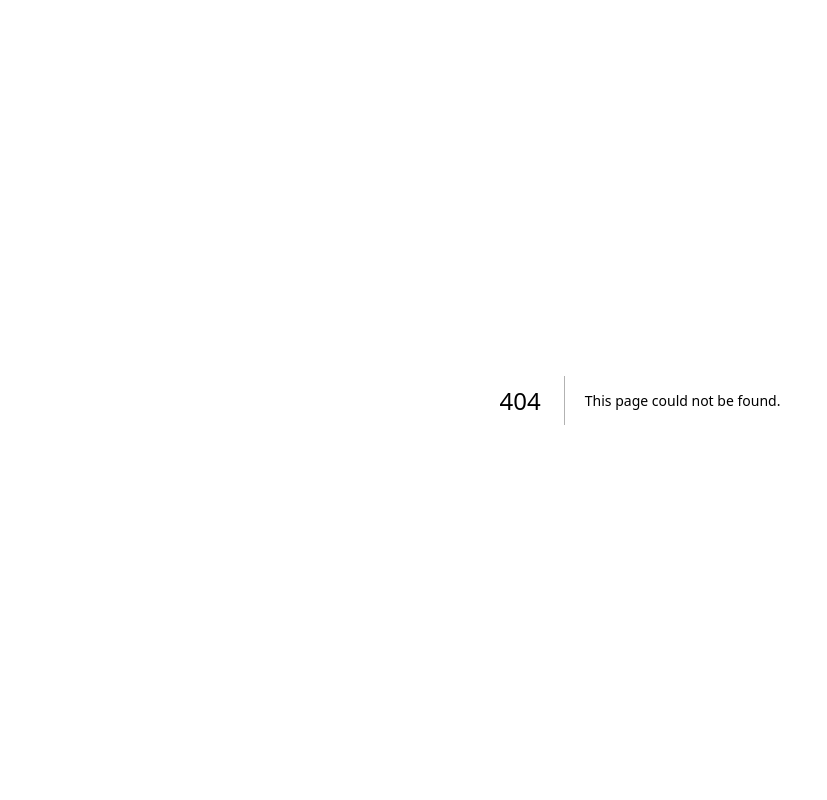
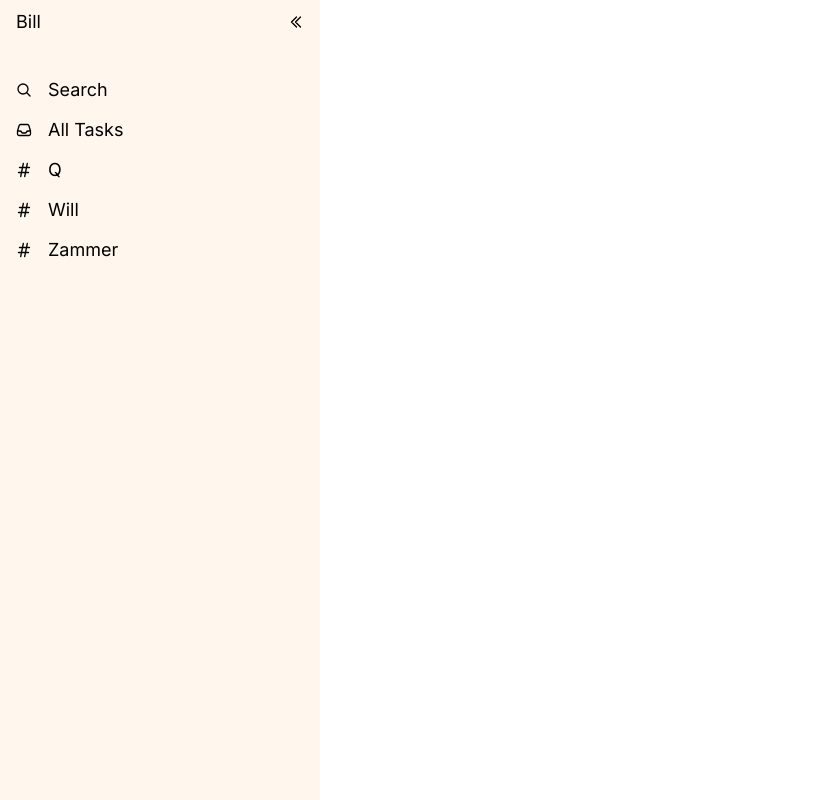
Before and after one commit to hectarescraps/To-Do-List, a Next.js app: page /dashboard in a window 1280 px wide. Before the commit this address had no page. Shown: the whole page, without its empty margins (0-827 px from the left). Built offline with nearby package versions, Linux system fonts and the light colour scheme.

Commit message:
"Barebones side nav and task container functionality"

```diff
--- /dev/null
+++ b/app/all/page.tsx
@@ -0,0 +1,3 @@
+export default function Page() {
+  return <h1>{"Bill is confused"}</h1>;
+}
--- /dev/null
+++ b/app/dashboard/page.tsx
@@ -0,0 +1,5 @@
+import SideNav from "@/app/ui/sidenav";
+
+export default function Page() {
+  return <SideNav userName="Bill" projects={["Q", "Will", "Zammer"]} />;
+}
--- a/app/globals.css
+++ b/app/globals.css
@@ -3,5 +3,5 @@
 @tailwind utilities;
 
 :root {
-  --background-colr: #f2efed;
+  background-color: white;
 }
--- a/app/page.tsx
+++ b/app/page.tsx
@@ -1,5 +1,5 @@
-import { Bubble } from "@/app/ui/tasks";
+import { TaskContainer } from "@/app/ui/tasks";
 
 export default function Home() {
-  return Bubble({ title: "To Do's", dueDate: "2/3", project: "Stersonal" });
+  return <TaskContainer title="To Do's" dueDate="July 5" project="Stersonal" />;
 }
--- /dev/null
+++ b/app/ui/sidenav.tsx
@@ -0,0 +1,52 @@
+import {
+  ChevronDoubleLeftIcon,
+  MagnifyingGlassIcon,
+  InboxIcon,
+  HashtagIcon,
+} from "@heroicons/react/24/outline";
+
+export default function SideNav({
+  userName,
+  projects,
+}: {
+  userName: string;
+  projects: string[];
+}) {
+  return (
+    <div
+      className="h-screen w-1/4 flex-col grid-rows-2 bg-orange-50"
+      id="nav__container"
+    >
+      <div
+        className="flex flex-grow-0 justify-between items-center pt-2"
+        id="top__row"
+      >
+        <h1 className="ml-4 text-lg">{userName}</h1>
+        <ChevronDoubleLeftIcon className="w-4 h-4 mr-4" strokeWidth={2} />
+      </div>
+      <div className="flex-col pt-10" id="inboxes">
+        <div className="flex justify-start items-center ml-4" id="search">
+          <MagnifyingGlassIcon className="w-4 h-4" strokeWidth={2} />
+          <h2 className="ml-4 text-lg">{"Search"}</h2>
+        </div>
+        <div
+          className="flex justify-start items-center ml-4 pt-3"
+          id="all_tasks"
+        >
+          <InboxIcon className="w-4 h-4" strokeWidth={2} />
+          <h2 className="ml-4 text-lg">{"All Tasks"}</h2>
+        </div>
+        {projects.map((project, index) => (
+          <div
+            className="flex justify-start items-center ml-4 pt-3"
+            id="all_tasks"
+            key={index}
+          >
+            <HashtagIcon className="w-4 h-4" strokeWidth={2} />
+            <h2 className="ml-4 text-lg">{project}</h2>
+          </div>
+        ))}
+      </div>
+    </div>
+  );
+}
--- /dev/null
+++ b/app/ui/taskbutton.tsx
@@ -0,0 +1,26 @@
+import { CheckIcon } from "@heroicons/react/24/outline";
+
+export function TaskButton() {
+  return (
+    <button
+      className="rounded-full border-indigo-600 border-2 ml-2 mr-3 w-5 h-5 flex justify-center items-center group"
+      type="button"
+      value="false"
+    >
+      <CheckIcon
+        className="invisible w-2.5 h-2.5 stroke-indigo-600 group-hover:visible"
+        strokeWidth={3}
+      />
+    </button>
+  );
+}
+
+export function InvisibleTaskButton() {
+  return (
+    <button
+      className="rounded-full ml-2 mr-3 w-5 h-5 flex justify-center items-center group"
+      type="button"
+      value="false"
+    />
+  );
+}
--- a/app/ui/tasks.tsx
+++ b/app/ui/tasks.tsx
@@ -1,19 +1,35 @@
-function Bubble({
+import { TaskButton, InvisibleTaskButton } from "./taskbutton";
+import { CalendarDaysIcon } from "@heroicons/react/24/outline";
+
+function TaskContainer({
   title,
   dueDate,
   project,
 }: {
   title: string;
-  dueDate: Date;
+  dueDate: string;
   project: string;
 }) {
   return (
-    <div>
-      <p className="text-red-500">
-        {`Title: ${title}, dueDate: ${dueDate}, Project: ${project}`}
-      </p>
+    <div className="border-b-2 border-gray-300" id="task__container">
+      <div className="flex items-center justify-start" id="top__row">
+        <TaskButton />
+        <p className="text-lg">{title}</p>
+      </div>
+      <div className="flex items-center justify-between">
+        <div className="flex items-center w-1/2">
+          {/* Work around for formatting. Potentially revisit in the future. */}
+          <InvisibleTaskButton />
+          <CalendarDaysIcon
+            className="stroke-orange-500 w-4 h-4"
+            strokeWidth={1}
+          />
+          <p className="text-orange-500 text-sm">{dueDate}</p>
+        </div>
+        <p className="text-gray-300 text-sm">{project}</p>
+      </div>
     </div>
   );
 }
 
-export { Bubble };
+export { TaskContainer };
--- a/package.json
+++ b/package.json
@@ -9,6 +9,7 @@
     "lint": "next lint"
   },
   "dependencies": {
+    "@heroicons/react": "^2.1.4",
     "next": "14.2.4",
     "react": "^18",
     "react-dom": "^18"
```
Also changed, not shown: 1 other file (tests, documents, lock files or other folders).
